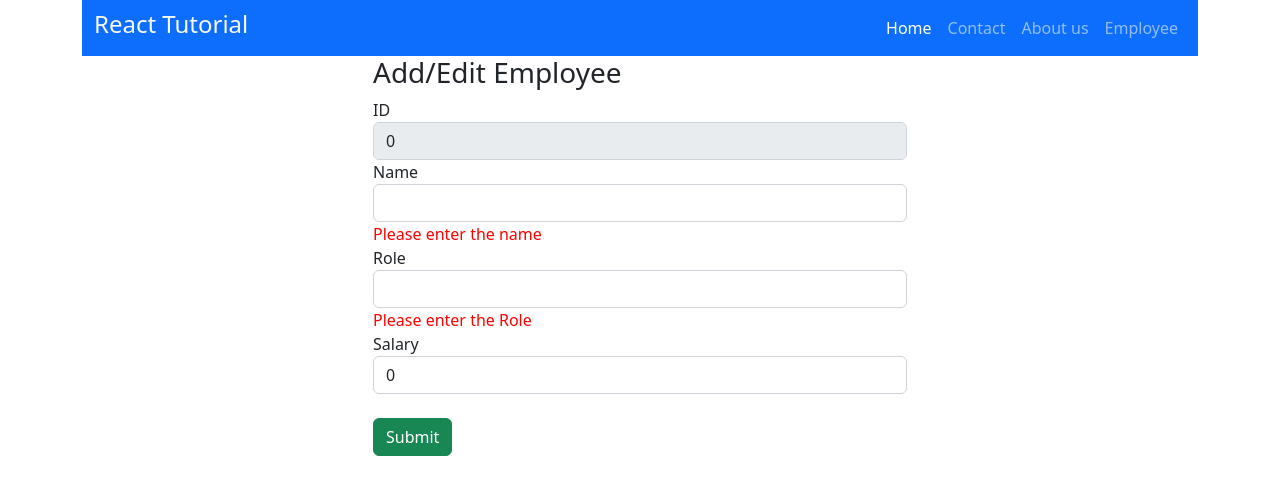
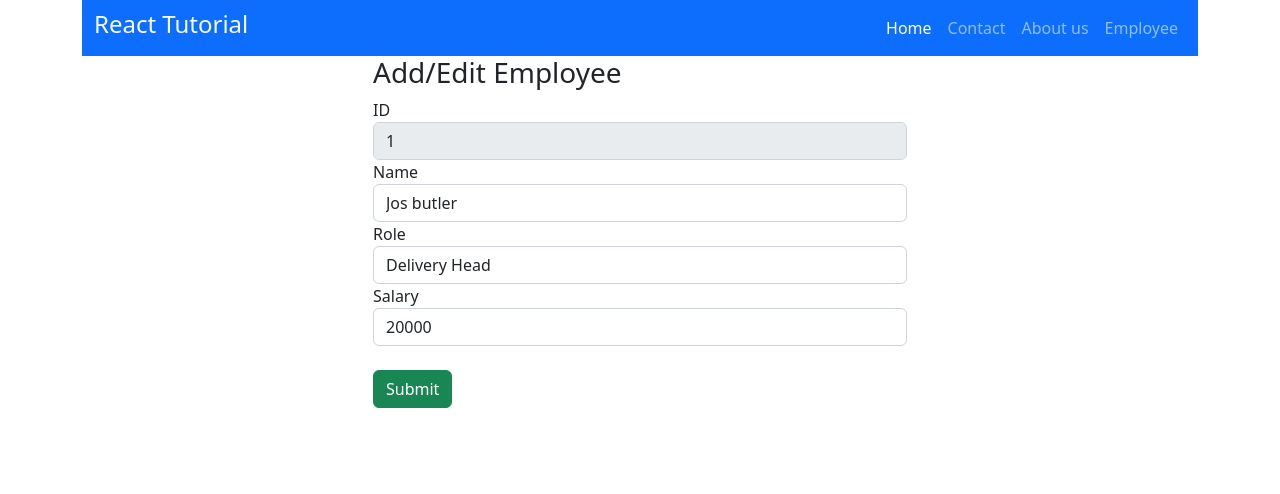
Before and after one commit to nihira2020/reactroute, a React (Create React App) app: page /editemployee/1 in a window 1280 px wide. Shown: the top 494 px of the page. Built offline with nearby package versions, Linux system fonts and the light colour scheme; data requests are answered from the project's data file.

Commit message:
PUT Method

```diff
--- a/db.json
+++ b/db.json
@@ -25,16 +25,16 @@
       "salary": "50000"
     },
     {
-      "name": "Jhon Peter",
-      "role": "Admin",
-      "salary": "10000",
-      "id": 5
+      "id": 5,
+      "name": "Jhon Peter N",
+      "role": "Developer",
+      "salary": "30000"
     },
     {
+      "id": 6,
       "name": "Amar sigh",
       "role": "Developer",
-      "salary": "50000",
-      "id": 6
+      "salary": "60000"
     },
     {
       "name": "Dhoni",
--- a/src/App.js
+++ b/src/App.js
@@ -9,6 +9,7 @@ import Empdetails from './Empdetails';
 import EmployeeListing from './EmployeeListing';
 import { useState } from 'react';
 import AddEmployee from './AddEmployee';
+import EditEmployee from './EditEmployee';
 function App() {
   const[title,titleupdate]=useState("React Tutorial")
 
@@ -27,7 +28,7 @@ function App() {
 
           <Route path='/empdetails/:id/:name' element={<Empdetails/>}></Route>
           <Route path='/empdetails/:id' element={<Empdetails/>}></Route>
-          <Route path='/editemployee/:empid' element={<AddEmployee/>}></Route>
+          <Route path='/editemployee/:empid' element={<EditEmployee/>}></Route>
 
 
         </Routes>
--- /dev/null
+++ b/src/EditEmployee.js
@@ -0,0 +1,81 @@
+import { useEffect, useState } from "react";
+import { useNavigate, useParams } from "react-router-dom";
+
+const EditEmployee = () => {
+    // state variables
+    const [id, idchange] = useState(0);
+    const [name, namechange] = useState('');
+    const [role, rolechange] = useState('');
+    const [salary, salarychange] = useState(0);
+    const { empid } = useParams();
+    const navigate = useNavigate();
+
+    useEffect(() => {
+        fetch('http://localhost:8000/employee/' + empid).then((res) => {
+            return res.json();
+        }).then((res) => {
+            // console.log(res);
+            idchange(res.id);
+            namechange(res.name);
+            rolechange(res.role);
+            salarychange(res.salary);
+        }).catch((err) => {
+            console.log(err.message);
+        })
+    }, []);
+
+    const handlesubmit = (e) => {
+        e.preventDefault();
+        const empobj = { id, name, role, salary };
+
+        // console.log(empobj);
+
+        fetch("http://localhost:8000/employee/" + id, {
+            method: "PUT",
+            headers: { "content-type": "application/json" },
+            body: JSON.stringify(empobj)
+        }).then(() => {
+            //console.log("data added");
+            navigate(-1);
+        }).catch((err) => {
+            console.log(err.message);
+        })
+    }
+
+    return (
+        <div>
+            <form className="container" onSubmit={handlesubmit}>
+                <div className="row">
+                    <div className="col-lg-6 offset-lg-3">
+                        <h3>Add/Edit Employee</h3>
+                        <div className="form-group">
+                            <label>ID</label>
+                            <input value={id} disabled="disabled" className="form-control"></input>
+                        </div>
+                        <div className="form-group">
+                            <label>Name</label>
+                            <input value={name} onChange={e => namechange(e.target.value)} className="form-control" required></input>
+                            {name.length == 0 && <span className="errormessage"> Please enter the name</span>}
+                        </div>
+                        <div className="form-group">
+                            <label>Role</label>
+                            <input value={role} onChange={e => rolechange(e.target.value)} className="form-control" required></input>
+                            {role.length == 0 && <span className="errormessage"> Please enter the Role</span>}
+                        </div>
+                        <div className="form-group">
+                            <label>Salary</label>
+                            <input value={salary} onChange={e => salarychange(e.target.value)} className="form-control" ></input>
+
+                        </div>
+                        <div className="form-group">
+                            <br></br>
+                            <button className="btn btn-success" type="submit">Submit</button>
+                        </div>
+                    </div>
+                </div>
+            </form>
+        </div>
+    );
+}
+
+export default EditEmployee;
```
